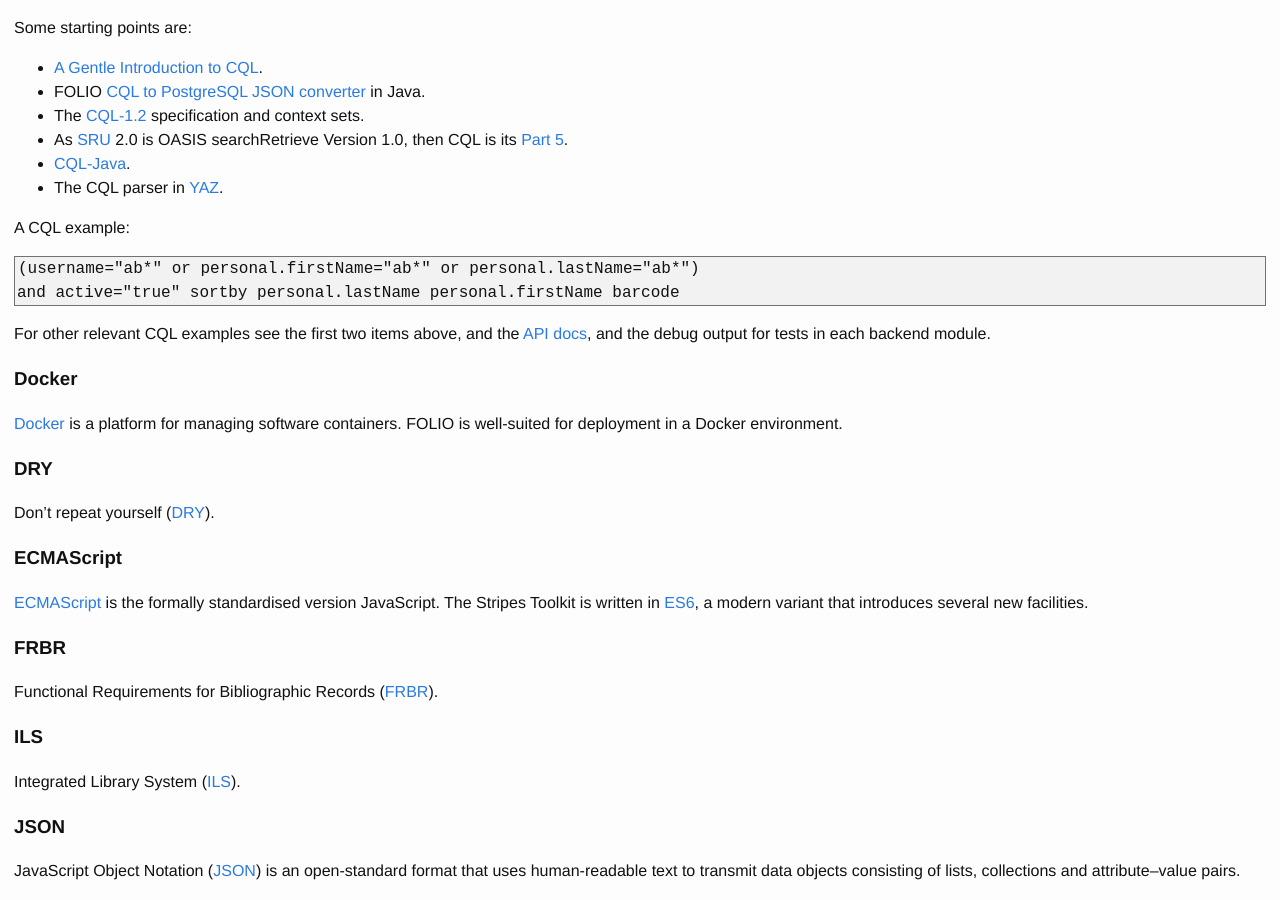
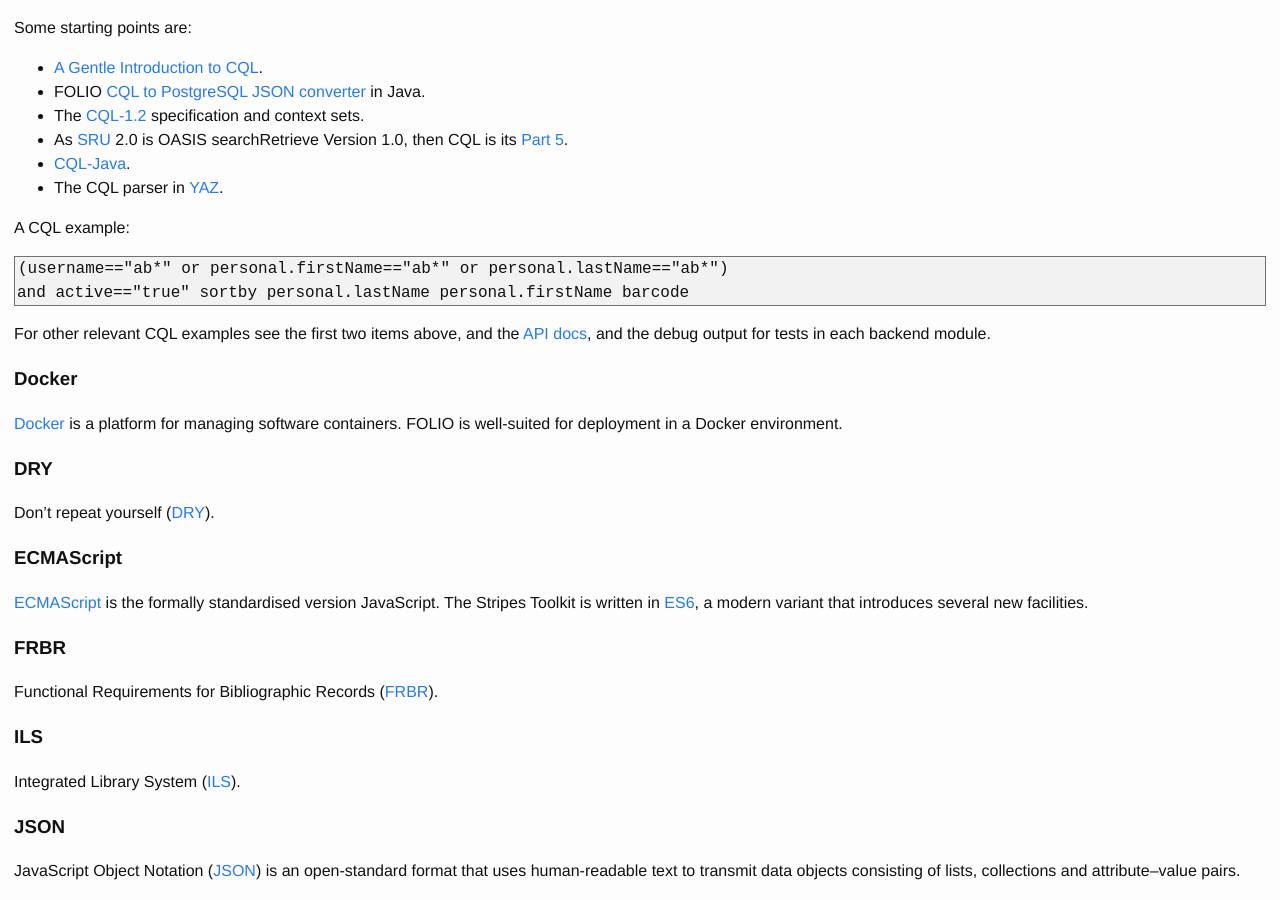
Before and after one commit to folio-org/folio-org.github.io, a Jekyll site: the page built from doc/glossary.md, in a window 1280 px wide and 900 px high, scrolled down 1146 px. Built offline with Jekyll 4.4.1, drawn with Linux system fonts in a browser that asks for light colours; nearby versions of some CDN libraries.

Commit message:
fix cql example, use == exact match instead of = substring word match

````diff
--- a/doc/glossary.md
+++ b/doc/glossary.md
@@ -79,8 +79,8 @@
 
 A CQL example:
 ```
-(username="ab*" or personal.firstName="ab*" or personal.lastName="ab*")
-and active="true" sortby personal.lastName personal.firstName barcode
+(username=="ab*" or personal.firstName=="ab*" or personal.lastName=="ab*")
+and active=="true" sortby personal.lastName personal.firstName barcode
 ```
 
 For other relevant CQL examples see the first two items above, and the [API docs](api), and the debug output for tests in each backend module.
````
